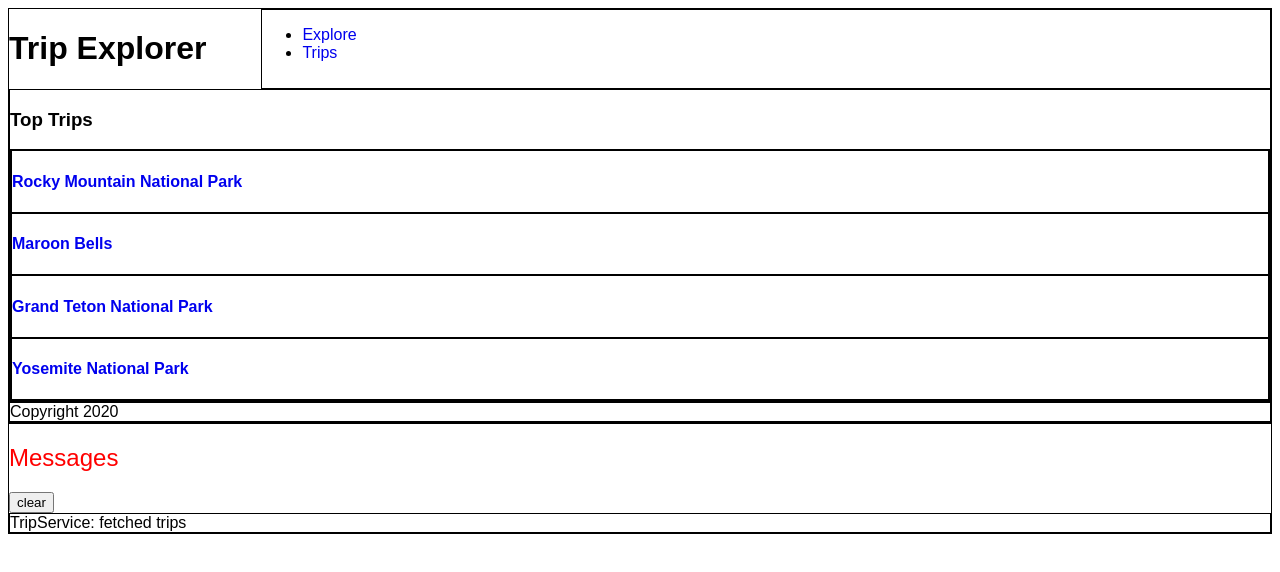
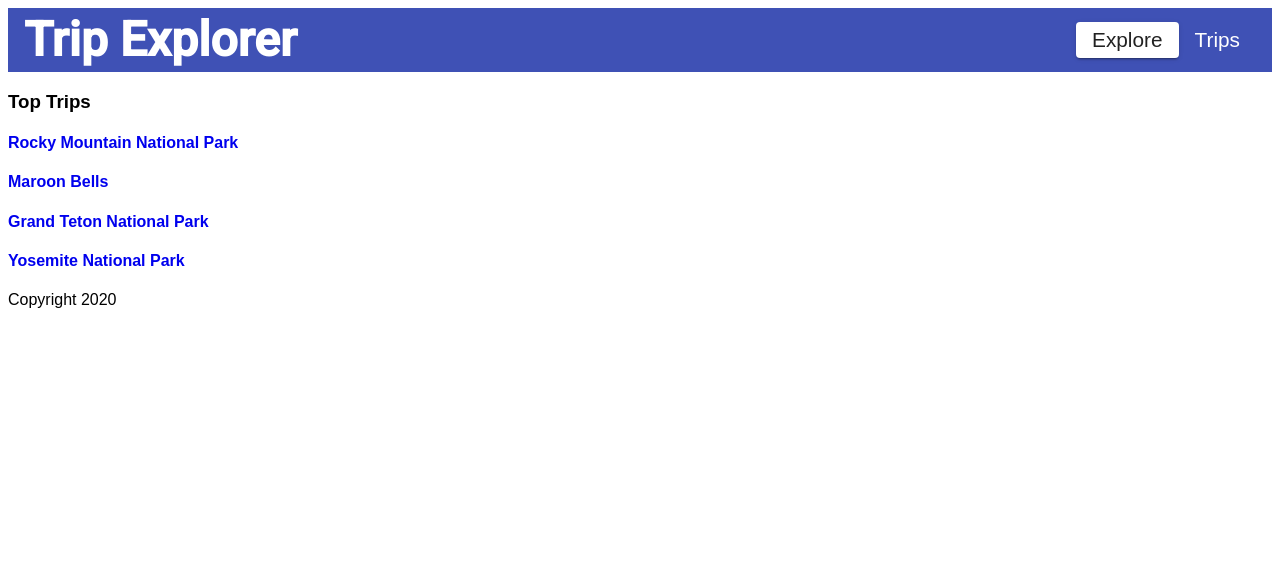
Before and after one commit to jonathanbae/trip-frontend, an Angular app: page /explore in a window 1280 px wide. Shown: the top 572 px of the page. Built offline with nearby package versions, Linux system fonts and the light colour scheme; a web font is replaced by a local one.

Commit message:
nav bar working for web

```diff
--- a/package.json
+++ b/package.json
@@ -12,10 +12,13 @@
   "private": true,
   "dependencies": {
     "@angular/animations": "~10.0.0",
+    "@angular/cdk": "^10.0.1",
     "@angular/common": "~10.0.0",
     "@angular/compiler": "~10.0.0",
     "@angular/core": "~10.0.0",
+    "@angular/flex-layout": "^10.0.0-beta.32",
     "@angular/forms": "~10.0.0",
+    "@angular/material": "^10.0.1",
     "@angular/platform-browser": "~10.0.0",
     "@angular/platform-browser-dynamic": "~10.0.0",
     "@angular/router": "~10.0.0",
--- a/src/app/app.component.html
+++ b/src/app/app.component.html
@@ -1,20 +1,9 @@
 <div class="grid-container">
-  <header class="grid-title">
-    <h1>{{title}}</h1>
-  </header>
-  <div class="grid-nav">
-    <nav>
-      <ul>
-        <li><a routerLink="/explore">Explore</a></li>
-        <li><a routerLink="/trips">Trips</a></li>
-      </ul>
-    </nav>
+  <app-navigation [title]="title"></app-navigation>
+  <div class="grid-content">
+    <router-outlet *ngIf="isWeb$ | async"></router-outlet>
   </div>
-  <div class="grid-content">
-    <router-outlet></router-outlet>
-  </div>
-  <div class="grid-footer">
+  <div class="grid-footer" *ngIf="isWeb$ | async">
     <span>Copyright 2020</span>
   </div>
 </div>
-<app-messages></app-messages>
--- a/src/app/app.component.scss
+++ b/src/app/app.component.scss
@@ -1,14 +1,4 @@
-.grid-container {
-  display: grid;
-  grid-template-columns: 1fr;
-  // create a mobile friendly format; lock the nav/title and scroll
-}
-
-.grid-title {
-  grid-area: header;
-}
-
-.grid-nav {
+app-navigation {
   grid-area: nav;
 }
 
@@ -20,12 +10,12 @@
   grid-area: footer;
 }
 
-@media screen and (min-width: 736px) {
+@media screen and (min-width: 960px) {
   .grid-container {
     display: grid;
-    grid-template-columns: 1fr 4fr;
+    grid-template-columns: 1fr auto;
     grid-template-areas:
-      "header nav"
+      "nav nav"
       "content content"
       "footer footer"
   }
--- a/src/app/app.component.ts
+++ b/src/app/app.component.ts
@@ -1,4 +1,7 @@
+import { BreakpointObserver, Breakpoints } from '@angular/cdk/layout';
 import { Component } from '@angular/core';
+import { Observable } from 'rxjs';
+import { map, shareReplay } from 'rxjs/operators';
 
 @Component({
   selector: 'app-root',
@@ -7,4 +10,13 @@ import { Component } from '@angular/core';
 })
 export class AppComponent {
   title = 'Trip Explorer';
+
+  isWeb$: Observable<boolean> = this.breakpointObserver
+    .observe(Breakpoints.Web)
+    .pipe(
+      map((result) => result.matches),
+      shareReplay()
+    );
+
+  constructor(private breakpointObserver: BreakpointObserver) {}
 }
--- /dev/null
+++ b/src/app/components/navigation/navigation.component.html
@@ -0,0 +1,31 @@
+<mat-sidenav-container class="sidenav-container">
+  <mat-sidenav #drawer class="sidenav" fixedInViewport [attr.role]="(isHandset$ | async) ? 'dialog' : 'navigation'"
+    [mode]="(isHandset$ | async) ? 'over' : 'side'" [opened]="(isHandset$ | async) === false">
+    <mat-toolbar color="primary">{{title}}</mat-toolbar>
+    <mat-nav-list>
+      <a mat-list-item router-link="/explore">Explore</a>
+      <a mat-list-item router-link="/trips">Trips</a>
+    </mat-nav-list>
+  </mat-sidenav>
+  <mat-sidenav-content color="primary">
+    <mat-toolbar>
+      <button type="button" aria-label="Toggle sidenav" mat-icon-button (click)="drawer.toggle()"
+        *ngIf="isHandset$ | async">
+        <mat-icon aria-label="Side nav toggle icon">menu</mat-icon>
+      </button>
+      <h1>{{title}}</h1>
+    </mat-toolbar>
+    <router-outlet *ngIf="isHandset$ | async"></router-outlet>
+    <div class="grid-footer" *ngIf="isHandset$ | async">
+      <span>Copyright 2020</span>
+    </div>
+  </mat-sidenav-content>
+</mat-sidenav-container>
+<!-- Desktop nav bar -->
+<mat-toolbar class="title grid-nav" color="primary">
+  <h1>{{title}}</h1>
+  <div>
+    <a [class.mat-raised-button]="onExplorePage" mat-button routerLink="/explore">Explore</a>
+    <a [class.mat-raised-button]="onTripsPage" mat-button routerLink="/trips">Trips</a>
+  </div>
+</mat-toolbar>
--- /dev/null
+++ b/src/app/components/navigation/navigation.component.scss
@@ -0,0 +1,55 @@
+.sidenav-container {
+  height: 100%;
+}
+
+.sidenav {
+  width: 200px;
+}
+
+h1 {
+  font-size: 3rem;
+  font-weight: bold;
+}
+
+.sidenav .mat-toolbar {
+  background: inherit;
+}
+
+.mat-toolbar.mat-primary {
+  position: sticky;
+  top: 0;
+  z-index: 1;
+}
+
+.grid-nav {
+  display: none;
+}
+
+@media screen and (min-width: 960px) {
+  mat-sidenav-container {
+    display: none;
+  }
+
+  .grid-nav {
+    display: grid;
+    grid-template-columns: 1fr auto;
+    grid-template-areas: "header nav";
+
+    > h1 {
+      grid-area: "header";
+    }
+
+    > div {
+      grid-area: "nav";
+    }
+  }
+
+  a {
+    font-size: 1.3rem;
+  }
+
+  .selected {
+    background-color: #aaaaaa;
+    color: #000000;
+  }
+}
--- /dev/null
+++ b/src/app/components/navigation/navigation.component.ts
@@ -0,0 +1,34 @@
+import { Component, Input } from '@angular/core';
+import { BreakpointObserver, Breakpoints } from '@angular/cdk/layout';
+import { Observable } from 'rxjs';
+import { map, shareReplay } from 'rxjs/operators';
+import { Location } from '@angular/common';
+
+@Component({
+  selector: 'app-navigation',
+  templateUrl: './navigation.component.html',
+  styleUrls: ['./navigation.component.scss'],
+})
+export class NavigationComponent {
+  @Input() title: string;
+
+  isHandset$: Observable<boolean> = this.breakpointObserver
+    .observe(Breakpoints.Handset)
+    .pipe(
+      map((result) => result.matches),
+      shareReplay()
+    );
+
+  constructor(
+    private breakpointObserver: BreakpointObserver,
+    private location: Location
+  ) {}
+
+  get onExplorePage(): boolean {
+    return location.pathname === '/explore';
+  }
+
+  get onTripsPage(): boolean {
+    return location.pathname === '/trips';
+  }
+}
--- a/src/index.html
+++ b/src/index.html
@@ -10,6 +10,8 @@
   <link href="https://fonts.googleapis.com/css2?family=Muli:wght@300;500&display=swap" rel="stylesheet">
   <link href="https://fonts.googleapis.com/css2?family=Catamaran:wght@100;200;300;400;500;600;700;800;900&display=swap"
     rel="stylesheet">
+  <link href="https://fonts.googleapis.com/css?family=Roboto:300,400,500&display=swap" rel="stylesheet">
+  <link href="https://fonts.googleapis.com/icon?family=Material+Icons" rel="stylesheet">
 </head>
 
 <body>
--- a/src/styles.scss
+++ b/src/styles.scss
@@ -1,10 +1,42 @@
+// Custom Theming for Angular Material
+// For more information: https://material.angular.io/guide/theming
+@import "~@angular/material/theming";
+// Plus imports for other components in your app.
+
+// Include the common styles for Angular Material. We include this here so that you only
+// have to load a single css file for Angular Material in your app.
+// Be sure that you only ever include this mixin once!
+@include mat-core();
+
+// Define the palettes for your theme using the Material Design palettes available in palette.scss
+// (imported above). For each palette, you can optionally specify a default, lighter, and darker
+// hue. Available color palettes: https://material.io/design/color/
+$trip-frontend-primary: mat-palette($mat-indigo);
+$trip-frontend-accent: mat-palette($mat-pink, A200, A100, A400);
+
+// The warn palette is optional (defaults to red).
+$trip-frontend-warn: mat-palette($mat-red);
+
+// Create the theme object. A theme consists of configurations for individual
+// theming systems such as "color" or "typography".
+$trip-frontend-theme: mat-light-theme((color: (primary: $trip-frontend-primary,
+      accent: $trip-frontend-accent,
+      warn: $trip-frontend-warn,
+    ),
+  ));
+
+// Include theme styles for core and each component used in your app.
+// Alternatively, you can import and @include the theme mixins for each component
+// that you are using.
+@include angular-material-theme($trip-frontend-theme);
+
 /* You can add global styles to this file, and also import other style files */
 /* Application-wide Styles */
 * {
-  font-family: 'Muli', sans-serif;
+  font-family: "Muli", sans-serif;
   text-decoration: none;
 }
 
-div {
-  border: 1px solid #000000
+body {
+  height: 100vh;
 }
```
Also changed, not shown: src/app/app.module.ts (+23 -1 lines), 2 other files (tests, documents, lock files or other folders).
